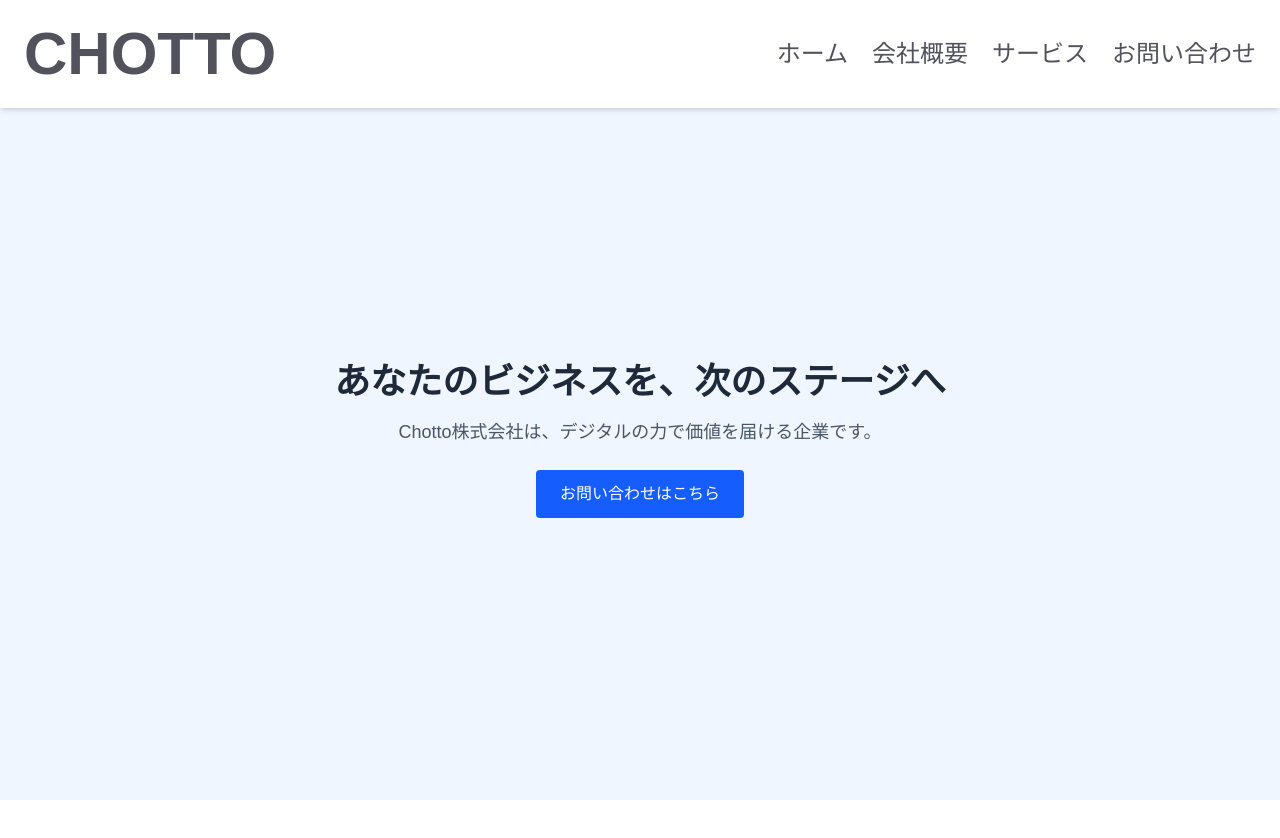
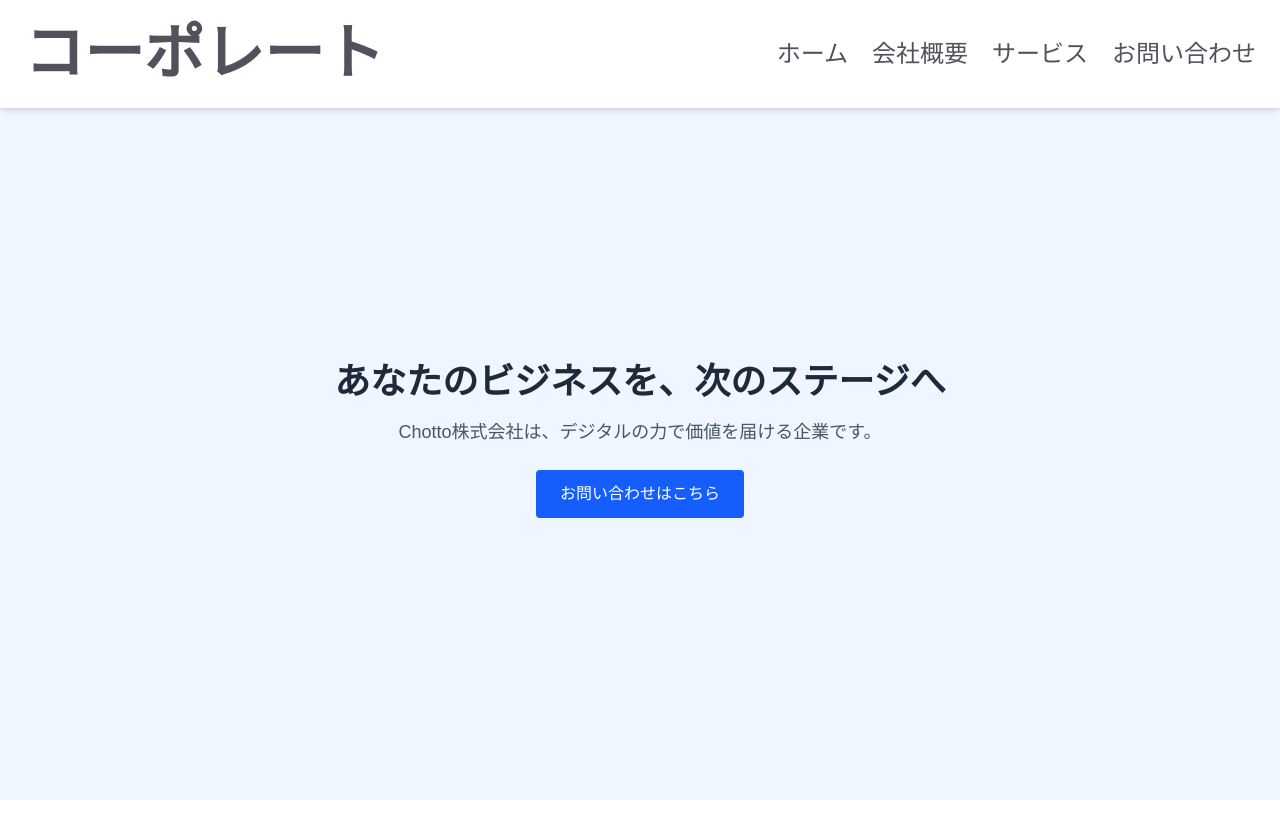
Before and after one commit to STHEXA/corporate-site-0713, a Next.js app: page / in a window 1280 px wide. Shown: the top 838 px of the page. Built offline with nearby package versions, Linux system fonts and the light colour scheme.

Commit message:
ヘッダーのタイトルを「CHOTTO」から「コーポレート」に変更

```diff
--- a/src/components/Header.tsx
+++ b/src/components/Header.tsx
@@ -2,7 +2,7 @@ export default function Header() {
   return (
     <header className="fixed top-0 left-0 z-50 w-full shadow-md bg-white p-6">
       <div className="flex items-center justify-between">
-        <h1 className="text-6xl font-bold text-zinc-600">CHOTTO</h1>
+        <h1 className="text-6xl font-bold text-zinc-600">コーポレート</h1>
         <nav>
           <ul className="flex items-center gap-6">
             <li>
```
